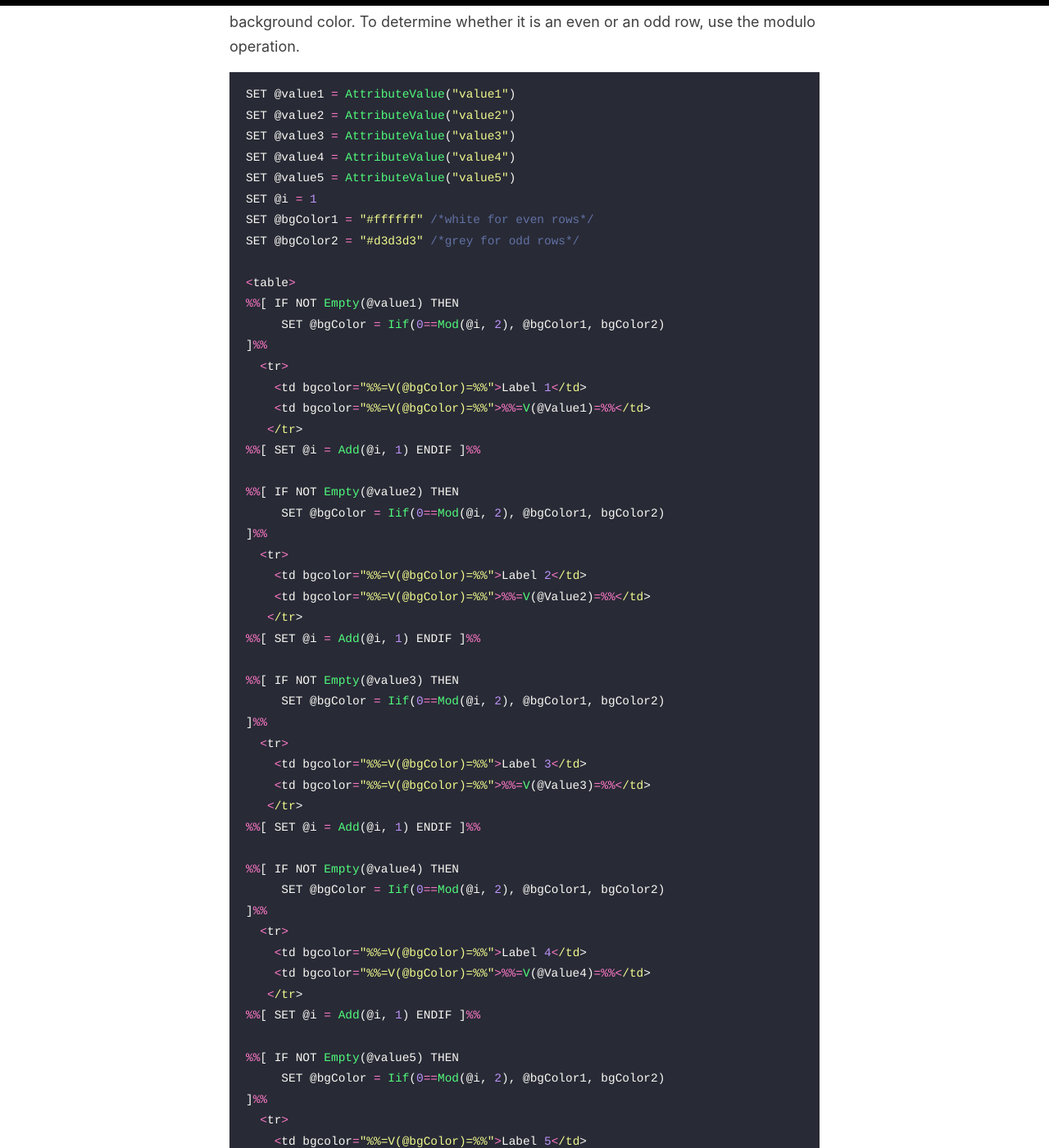
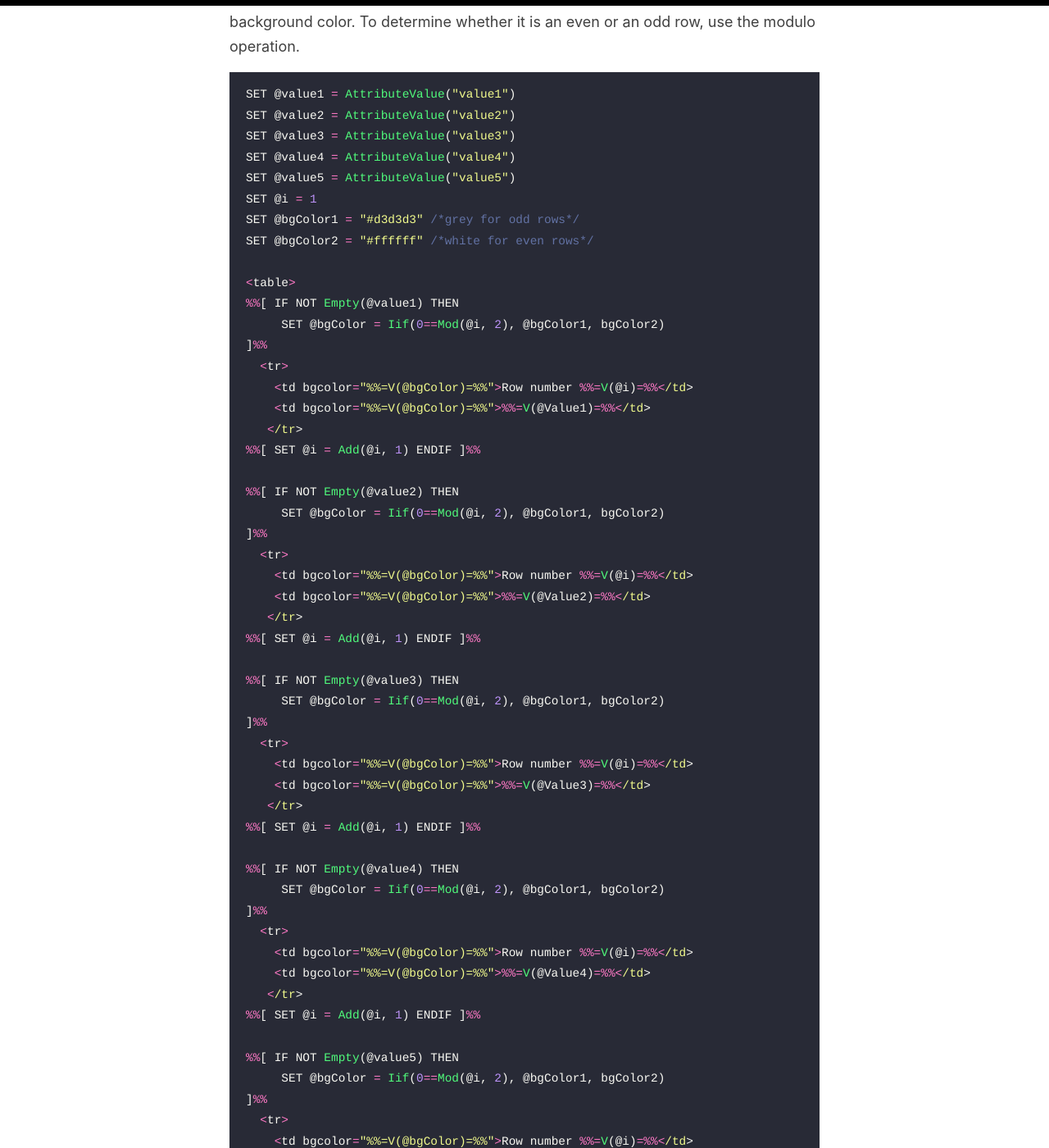
Before and after one commit to karolcholewa/blog, a Jekyll site: the page built from _posts/2021-04-10-alternate-color-rows-part-1.md, in a window 1280 px wide and 1400 px high, scrolled down 918 px. Shown: the whole window at 82% size. Built offline with Jekyll 4.4.1, drawn with Linux system fonts in a browser that asks for light colours.

Commit message:
post updated

```diff
--- a/_posts/2021-04-10-alternate-color-rows-part-1.md
+++ b/_posts/2021-04-10-alternate-color-rows-part-1.md
@@ -21,15 +21,15 @@ SET @value3 = AttributeValue("value3")
 SET @value4 = AttributeValue("value4")
 SET @value5 = AttributeValue("value5")
 SET @i = 1
-SET @bgColor1 = "#ffffff" /*white for even rows*/
-SET @bgColor2 = "#d3d3d3" /*grey for odd rows*/
+SET @bgColor1 = "#d3d3d3" /*grey for odd rows*/
+SET @bgColor2 = "#ffffff" /*white for even rows*/
 
 <table>
 %%[ IF NOT Empty(@value1) THEN
      SET @bgColor = Iif(0==Mod(@i, 2), @bgColor1, bgColor2)
 ]%%
   <tr>
-    <td bgcolor="%%=V(@bgColor)=%%">Label 1</td>
+    <td bgcolor="%%=V(@bgColor)=%%">Row number %%=V(@i)=%%</td>
     <td bgcolor="%%=V(@bgColor)=%%">%%=V(@Value1)=%%</td>
    </tr>
 %%[ SET @i = Add(@i, 1) ENDIF ]%%
@@ -38,7 +38,7 @@ SET @bgColor2 = "#d3d3d3" /*grey for odd rows*/
      SET @bgColor = Iif(0==Mod(@i, 2), @bgColor1, bgColor2)
 ]%%
   <tr>
-    <td bgcolor="%%=V(@bgColor)=%%">Label 2</td>
+    <td bgcolor="%%=V(@bgColor)=%%">Row number %%=V(@i)=%%</td>
     <td bgcolor="%%=V(@bgColor)=%%">%%=V(@Value2)=%%</td>
    </tr>
 %%[ SET @i = Add(@i, 1) ENDIF ]%%
@@ -47,7 +47,7 @@ SET @bgColor2 = "#d3d3d3" /*grey for odd rows*/
      SET @bgColor = Iif(0==Mod(@i, 2), @bgColor1, bgColor2)
 ]%%
   <tr>
-    <td bgcolor="%%=V(@bgColor)=%%">Label 3</td>
+    <td bgcolor="%%=V(@bgColor)=%%">Row number %%=V(@i)=%%</td>
     <td bgcolor="%%=V(@bgColor)=%%">%%=V(@Value3)=%%</td>
    </tr>
 %%[ SET @i = Add(@i, 1) ENDIF ]%%
@@ -56,7 +56,7 @@ SET @bgColor2 = "#d3d3d3" /*grey for odd rows*/
      SET @bgColor = Iif(0==Mod(@i, 2), @bgColor1, bgColor2)
 ]%%
   <tr>
-    <td bgcolor="%%=V(@bgColor)=%%">Label 4</td>
+    <td bgcolor="%%=V(@bgColor)=%%">Row number %%=V(@i)=%%</td>
     <td bgcolor="%%=V(@bgColor)=%%">%%=V(@Value4)=%%</td>
    </tr>
 %%[ SET @i = Add(@i, 1) ENDIF ]%%
@@ -65,7 +65,7 @@ SET @bgColor2 = "#d3d3d3" /*grey for odd rows*/
      SET @bgColor = Iif(0==Mod(@i, 2), @bgColor1, bgColor2)
 ]%%
   <tr>
-    <td bgcolor="%%=V(@bgColor)=%%">Label 5</td>
+    <td bgcolor="%%=V(@bgColor)=%%">Row number %%=V(@i)=%%</td>
     <td bgcolor="%%=V(@bgColor)=%%">%%=V(@Value5)=%%</td>
    </tr>
 %%[ SET @i = Add(@i, 1) ENDIF ]%%
```
Also changed, not shown: other parts of _posts/2021-04-10-alternate-color-rows-part-1.md (+1 -0 lines).
